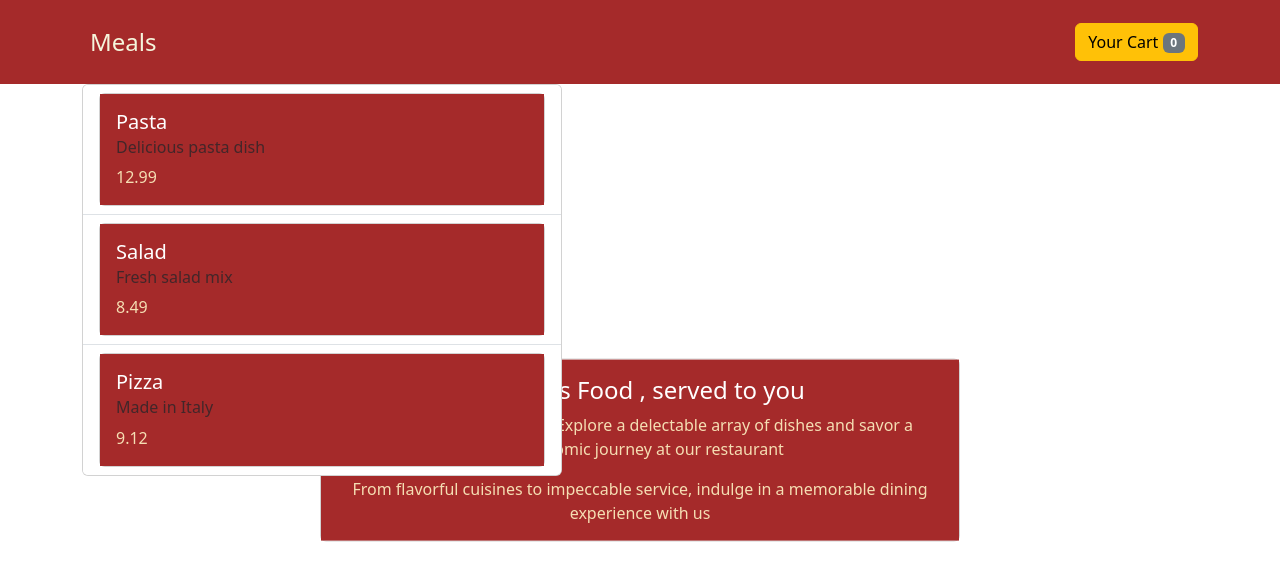
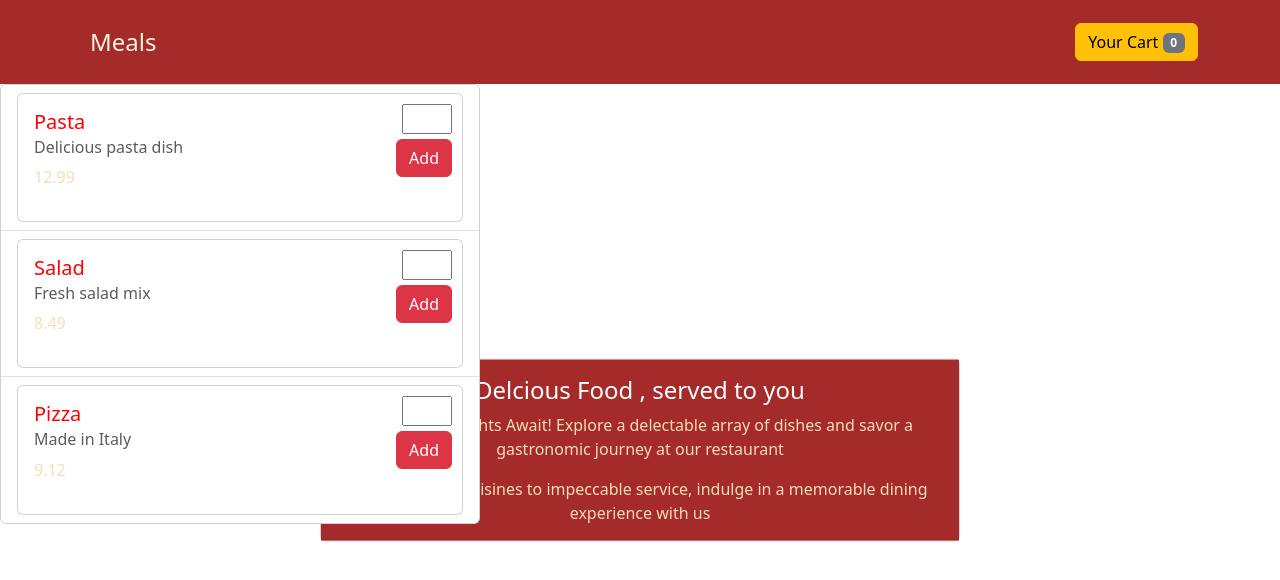
Before and after one commit to abhinavjha29/restaurant-app, a React (Vite) app in the folder Restaurant App/: page / in a window 1280 px wide. Shown: the top 580 px of the page. Built offline with nearby package versions, Linux system fonts and the light colour scheme.

Commit message:
addded cart ui

```diff
--- a/Restaurant App/src/App.css
+++ b/Restaurant App/src/App.css
@@ -21,10 +21,38 @@
 .card-text {
   color: wheat;
 }
-.card-body {
+.summary-card {
   background-color: brown;
 }
 
 .card-title {
   color: white;
 }
+.meal-name {
+  color: red;
+}
+.meal-btn {
+  text-align: right;
+}
+.card-body {
+  position: relative;
+}
+
+.meal-btn {
+  position: absolute;
+  top: 50%;
+  transform: translateY(-50%);
+  right: 10px;
+}
+.cart-add {
+  position: absolute;
+  top: 10px;
+  right: 10px;
+
+  width: 50px;
+}
+cart-add::-webkit-outer-spin-button,
+.cart-add::-webkit-inner-spin-button {
+  -webkit-appearance: none;
+  margin: 0;
+}
--- a/Restaurant App/src/App.jsx
+++ b/Restaurant App/src/App.jsx
@@ -15,7 +15,8 @@ function App() {
   return (
     <>
       <Header></Header>
-      <main className="container">
+
+      <main className="main">
         <Summary></Summary>
 
         <Meallist mealItems={mealItems}></Meallist>
--- a/Restaurant App/src/components/UI/MealItem.jsx
+++ b/Restaurant App/src/components/UI/MealItem.jsx
@@ -2,9 +2,17 @@ const MealItem = ({ name, description, price }) => {
   return (
     <div class="card">
       <div class="card-body">
-        <h5 class="card-title">{name}</h5>
-        <h6 class="card-subtitle mb-2 text-body-secondary">{description}</h6>
-        <p class="card-text">{price}</p>
+        <h5 class="card-title meal-name">{name}</h5>
+        <h6 class="card-subtitle mb-2 text-body-secondary mealdescription">
+          {description}
+        </h6>
+        <p class="card-text mealprice">{price}</p>
+        <form className="add-form">
+          <input type="number" className="cart-add" />
+          <button type="button" class="btn btn-danger meal-btn">
+            Add
+          </button>
+        </form>
       </div>
     </div>
   );
--- a/Restaurant App/src/components/UI/Summary.jsx
+++ b/Restaurant App/src/components/UI/Summary.jsx
@@ -1,7 +1,7 @@
 const Summary = () => {
   return (
     <div className="card w-50 mb-3 summary">
-      <div className="card-body ">
+      <div className="card-body summary-card">
         <h4 className="card-title">Delcious Food , served to you</h4>
         <p className="card-text">
           "Culinary Delights Await! Explore a delectable array of dishes and
```
